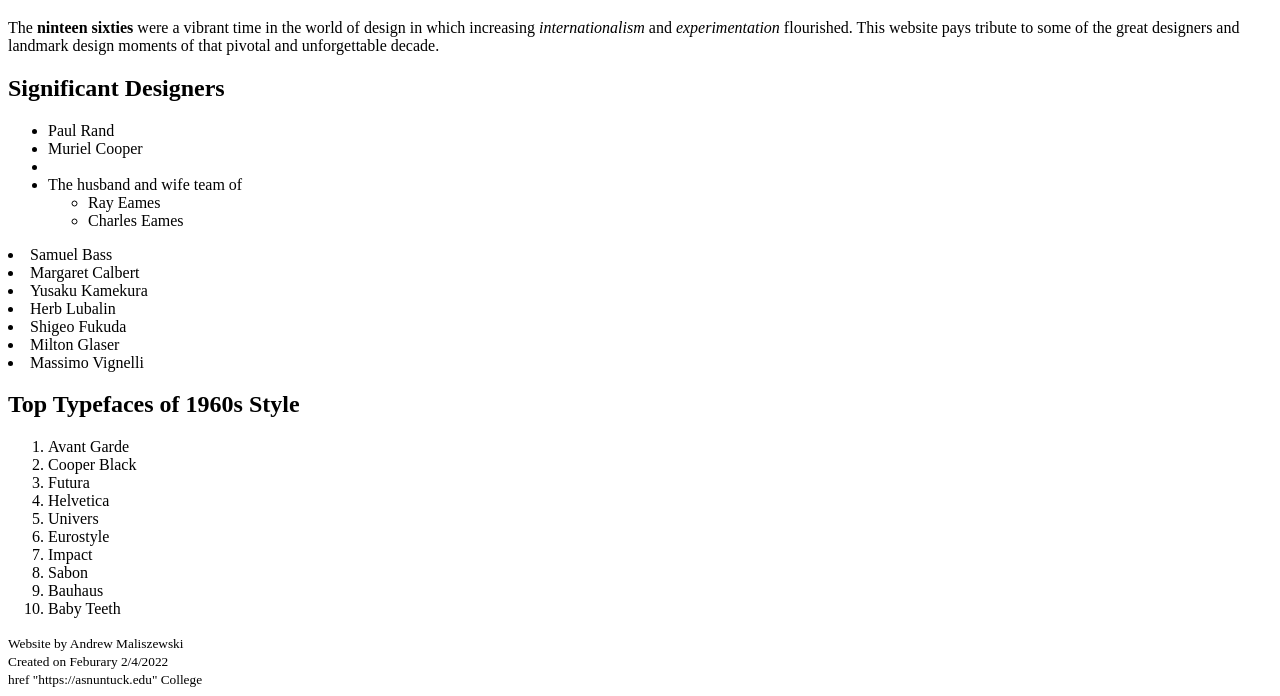
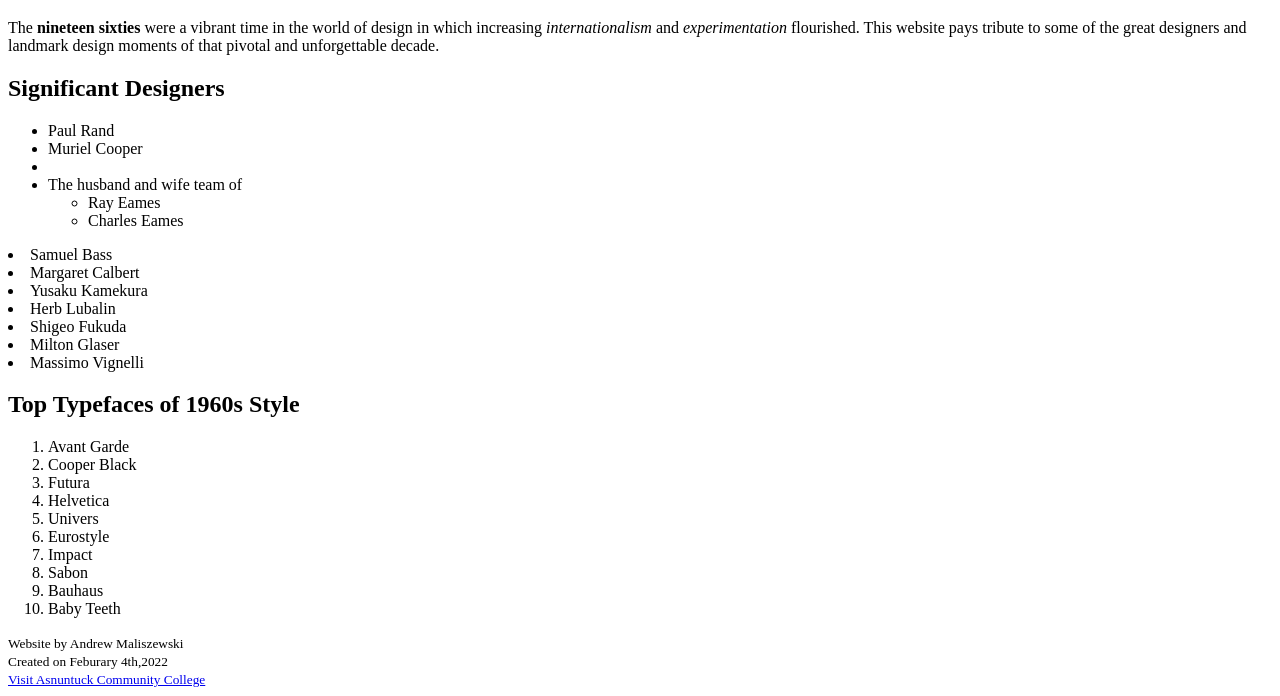
Before and after one commit to Ourfathers/Files, a plain HTML site: page challenge.html in a window 1280 px wide. Shown: the part 247-943 px from the top of the page. Drawn offline with Linux system fonts and the light colour scheme.

Commit message:
Revision

```diff
--- a/challenge.html
+++ b/challenge.html
@@ -25,7 +25,7 @@
         <img src="/img/rockroll.jpg" alt= "Rock and Roll Poster">
     </header>
     <h1>The Design of the 1960's</h1>
-    <P>The <strong>ninteen sixties</strong> were a vibrant time in the world of design in
+    <P>The <strong>nineteen sixties</strong> were a vibrant time in the world of design in
         which increasing <em>internationalism</em> and <em>experimentation</em> flourished.
         This website pays tribute to some of the great designers and
         landmark design moments of that pivotal and unforgettable decade.</P>
@@ -72,10 +72,9 @@
 
 <small>
     Website by Andrew Maliszewski <br>
-    Created on Feburary 2/4/2022
+    Created on Feburary 4th,2022
     <br>
-    <a> href "https://asnuntuck.edu" College<a>
+    <a href="https://asnuntuck.edu" target="_blank">Visit Asnuntuck Community College</a>
 </small>
 
 </body>
-</html>
```
